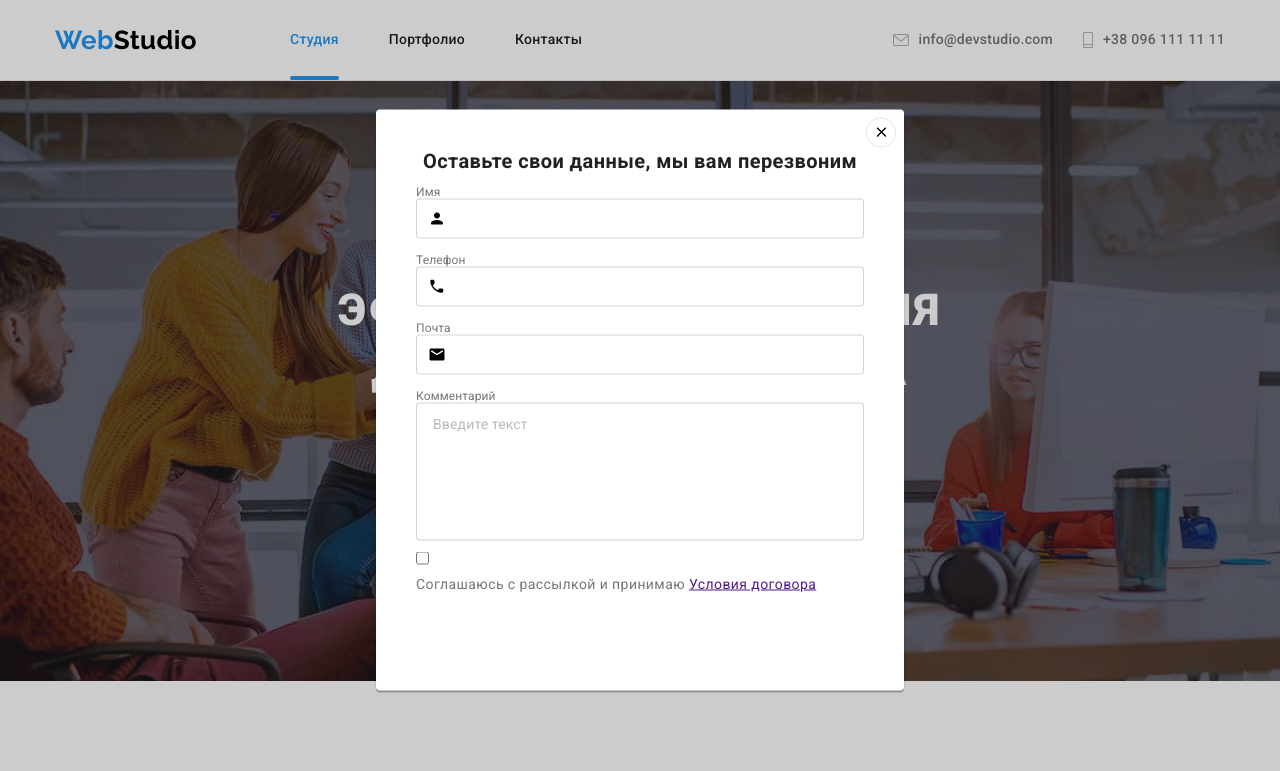
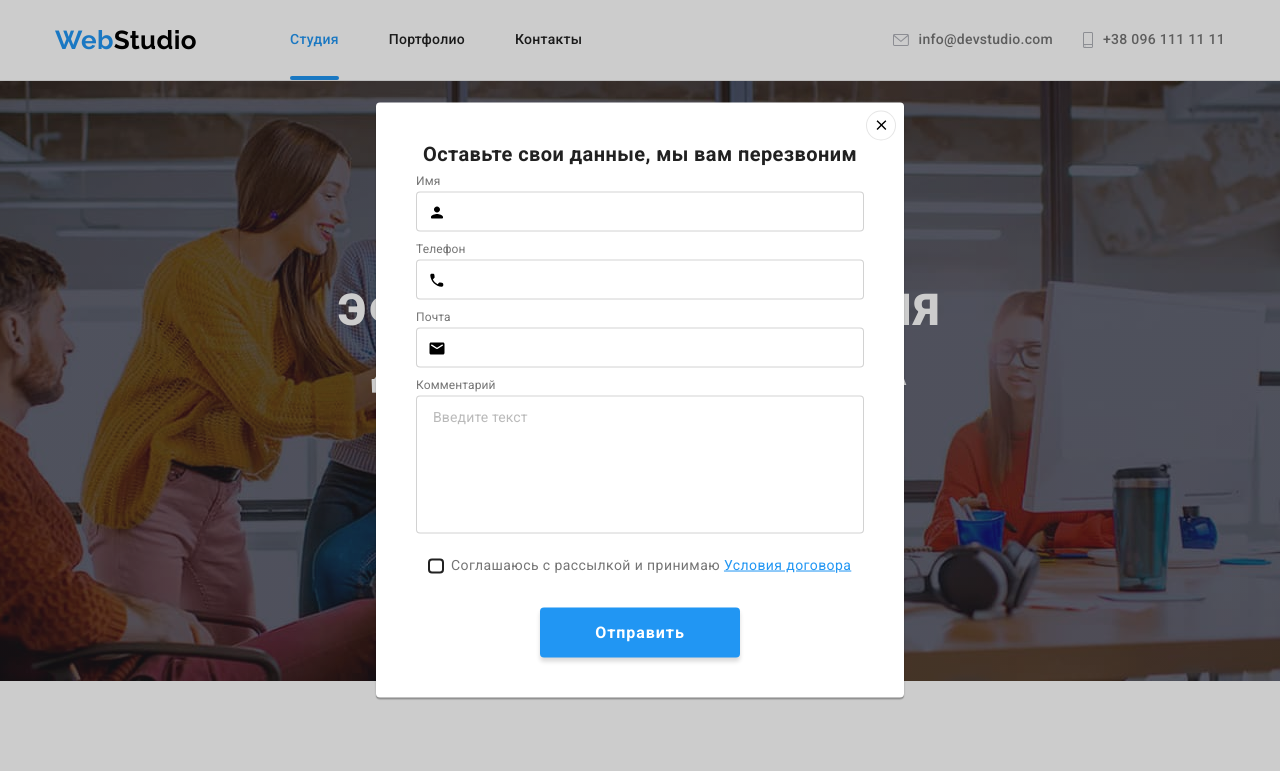
Before and after one commit to Stasy1975/goit-markup-hw-05, a plain HTML site: page index.html in a window 1280 px wide. Both pictures are taken after a click on the button "Заказать услугу". Shown: the top 771 px of the page. Drawn offline with nearby package versions, Linux system fonts and the light colour scheme.

Commit message:
modal_end

```diff
--- a/index.html
+++ b/index.html
@@ -102,15 +102,14 @@
   </label>
 
 <label class="license">
-  <input type="checkbox" name="license" class="license__point">
-  <svg class="license__icon" height="18px" width="18px">
-                  <use href="./img/symbol-defs.svg#icon-icon-check"></use></svg>
+  <input type="checkbox" name="license" value="license" class="license__checkbox">
+<span class="license__point"></span>
   <p class="license__text">
     Соглашаюсь с рассылкой и принимаю
     <a class="license__link" href="">Условия договора</a>
   </p>
 </label>
-
+ <button class="license__btn" type="submit">Отправить</button>
 
 </form>
 
--- a/sass/components/_modalorder.scss
+++ b/sass/components/_modalorder.scss
@@ -42,11 +42,17 @@ box-sizing: border-box;
         fill: var(--hover-color);
     }
 
-
-
     }
 
+    &__comment{
+        display: flex;
+        flex-direction: column;
+                margin-bottom: 20px;
+                box-sizing: border-box;
+            }
+
 &__text{
+transform: translateY(-4px);
 font-size: 12px;
 line-height: 1.17;
 letter-spacing: 0.01em;
@@ -56,7 +62,7 @@ color: var(--second-color);
 
 &__icon{
     position: absolute;
-    top: 58%;
+    top: 60%;
     left: 12px;
     transform: translateY(-50%);
    transition: fill 250ms $way ;
@@ -87,16 +93,63 @@ color: var(--second-color);
 }
 
 .license{
-    display: inline;
+    display: flex;
+    align-items: center;
     position: relative;
+    padding-left: 12px;
+    margin-bottom: 30px;
 
-    &__icon{
-        position: absolute;
-        left: 0;
-    }
+
 &__text{
     line-height: 1.71;
     letter-spacing: 0.03em;
     color: var(--second-color);
 }
+&__checkbox{
+    appearance: none;
+    position: absolute;
+  &:checked + .license__point{
+   background-color: var(--hover-color);
+   border: none;
+   background-image: url(..//img/svg/icon_check.svg);
 }
+}
+
+&__point{
+    width: 16px;
+    height: 15px;
+    border: 2px solid var(--main-color);
+    border-radius: 4px;
+    margin-right: 7px;
+    transition: background-color 250ms $way, border 250ms $way, background-image 250ms $way;
+}
+&__link{
+    color: var(--hover-color);
+}
+
+&__btn {
+    display: block;
+    font-family: inherit;
+    cursor: pointer;
+    background: var(--hover-color);
+    box-shadow: 0px 4px 4px rgba(0, 0, 0, 0.15);
+    border-radius: 4px;
+    font-weight: 700;
+    font-size: 16px;
+    line-height: 1.88;
+    align-items: center;
+    text-align: center;
+    letter-spacing: 0.06em;
+    color: var(--white-color);
+    margin: 0 auto;
+    width: 200px;
+    height: 50px;
+    border: none;
+    transition: background-color 250ms $way;
+
+    &:hover,
+    &:focus {
+        background-color: #188ce8;
+            }
+}
+}
```
Also changed, not shown: css/main.css, css/main.min.css, img/SVG/icon_check.svg (renamed from img/SVG/icon check.svg), 2 other files.
